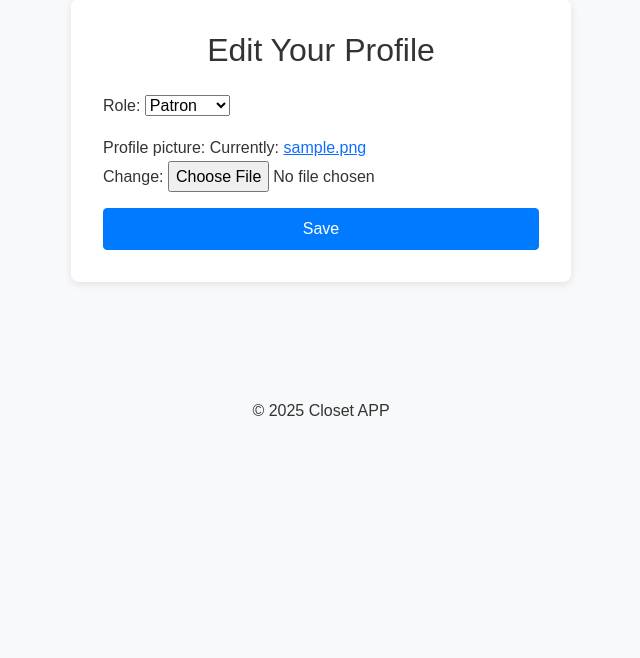
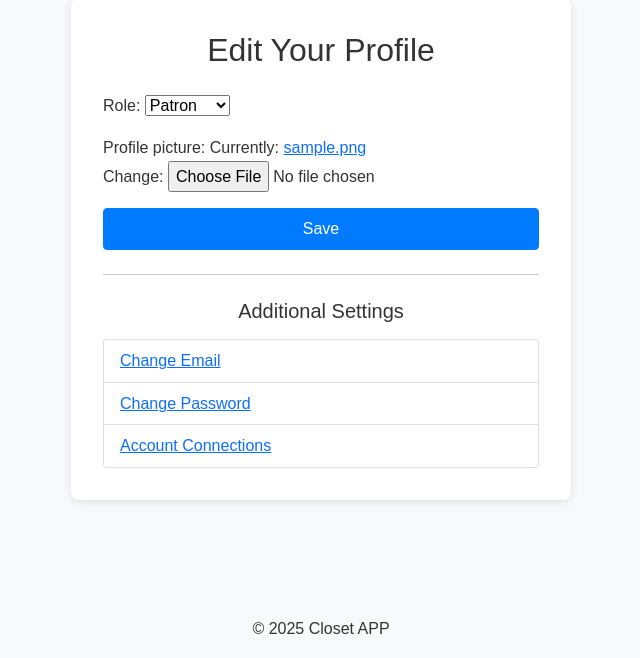
Before and after one commit to bradyp19/Clothing-Library, a Django app: page /start/profile/edit/ in a window 1280 px wide. Shown: the part 199-857 px from the top of the page, without its empty margins (319-959 px from the left). Before the commit the page ends 615 px from the top, so only its background shows below. Run offline with Django 4.2, Linux system fonts and the light colour scheme; a user stored in the database is signed in; tables that the repository leaves empty hold one stand-in row (values such as "Sample post"); parts of the project's set-up code (start-up, migrations or seed data) failed here and were passed over; some libraries are stand-ins or nearby versions.

Commit message:
added the profile pic feature, half finished

```diff
--- a/login/models.py
+++ b/login/models.py
@@ -16,7 +16,7 @@ class Profile(models.Model):
     role = models.CharField(max_length=10, choices=ROLE_CHOICES, blank=True)
     profile_picture = models.ImageField(
         upload_to=profile_picture_path,
-        default='profile_pics/default.jpg',  # permanent default
+        default='profile_pics/hotel.jpg',  # permanent default
         blank=False,
         null=False
     )
--- a/login/templates/login/profile_edit.html
+++ b/login/templates/login/profile_edit.html
@@ -1,17 +1,36 @@
 {% extends "login/base.html" %}
+{% load i18n %}
 {% block title %}Edit Profile{% endblock %}
 {% block content %}
 
 <div class="card mx-auto" style="max-width: 500px;">
   <div class="card-body">
     <h2 class="card-title text-center mb-4">Edit Your Profile</h2>
-        <form method="post">
+    <!-- Profile Edit Form -->
+    <form method="post" enctype="multipart/form-data">
       {% csrf_token %}
       {{ form.as_p }}
       <div class="d-grid">
         <button type="submit" class="btn btn-primary">Save</button>
       </div>
     </form>
+
+    <!-- Divider -->
+    <hr class="my-4">
+
+    <!-- Additional Account Settings (allauth pages) -->
+    <h5 class="text-center mb-3">Additional Settings</h5>
+    <ul class="list-group">
+      <li class="list-group-item">
+        <a href="{% url 'account_email' %}">{% trans "Change Email" %}</a>
+      </li>
+      <li class="list-group-item">
+        <a href="{% url 'account_change_password' %}">{% trans "Change Password" %}</a>
+      </li>
+      <li class="list-group-item">
+        <a href="{% url 'socialaccount_connections' %}">{% trans "Account Connections" %}</a>
+      </li>
+    </ul>
   </div>
 </div>
 
--- a/mysite/settings.py
+++ b/mysite/settings.py
@@ -52,10 +52,16 @@ INSTALLED_APPS = [
 
 AWS_ACCESS_KEY_ID = os.environ.get('AWS_ACCESS_KEY_ID')
 AWS_SECRET_ACCESS_KEY = os.environ.get('AWS_SECRET_ACCESS_KEY')
+
 AWS_STORAGE_BUCKET_NAME = os.environ.get('AWS_STORAGE_BUCKET_NAME')
+
 AWS_S3_REGION_NAME = os.environ.get('AWS_S3_REGION_NAME')
+
 AWS_S3_CUSTOM_DOMAIN = f'{AWS_STORAGE_BUCKET_NAME}.s3.amazonaws.com'
+
 AWS_DEFAULT_ACL = 'public-read'
+
+AWS_STORAGE_BUCKET_NAME=cs3240cla
 DEFAULT_FILE_STORAGE = 'storages.backends.s3boto3.S3Boto3Storage'
 MEDIA_URL = f'https://{AWS_S3_CUSTOM_DOMAIN}/'
 
--- a/mysite/urls.py
+++ b/mysite/urls.py
@@ -21,9 +21,10 @@ from django.urls import include, path
 urlpatterns = [
     path('admin/', admin.site.urls),
 
+    path("start/", include("login.urls")),  # Login, Dashboard, Patron, Librarian
+
     path("closet/", include("closet.urls")), # Closet App - Other features [ADD implemented now]
 
-    path("start/", include("login.urls")),  # Login, Dashboard, Patron, Librarian
     path('accounts/', include('allauth.urls')), # Google login
 
     # path('login/', auth_views.LoginView.as_view(template_name='login/login.html'), name='login'),
```
Also changed, not shown: login/migrations/0005_alter_profile_profile_picture.py (added). Lines whose indentation alone changed are shown as unchanged.
